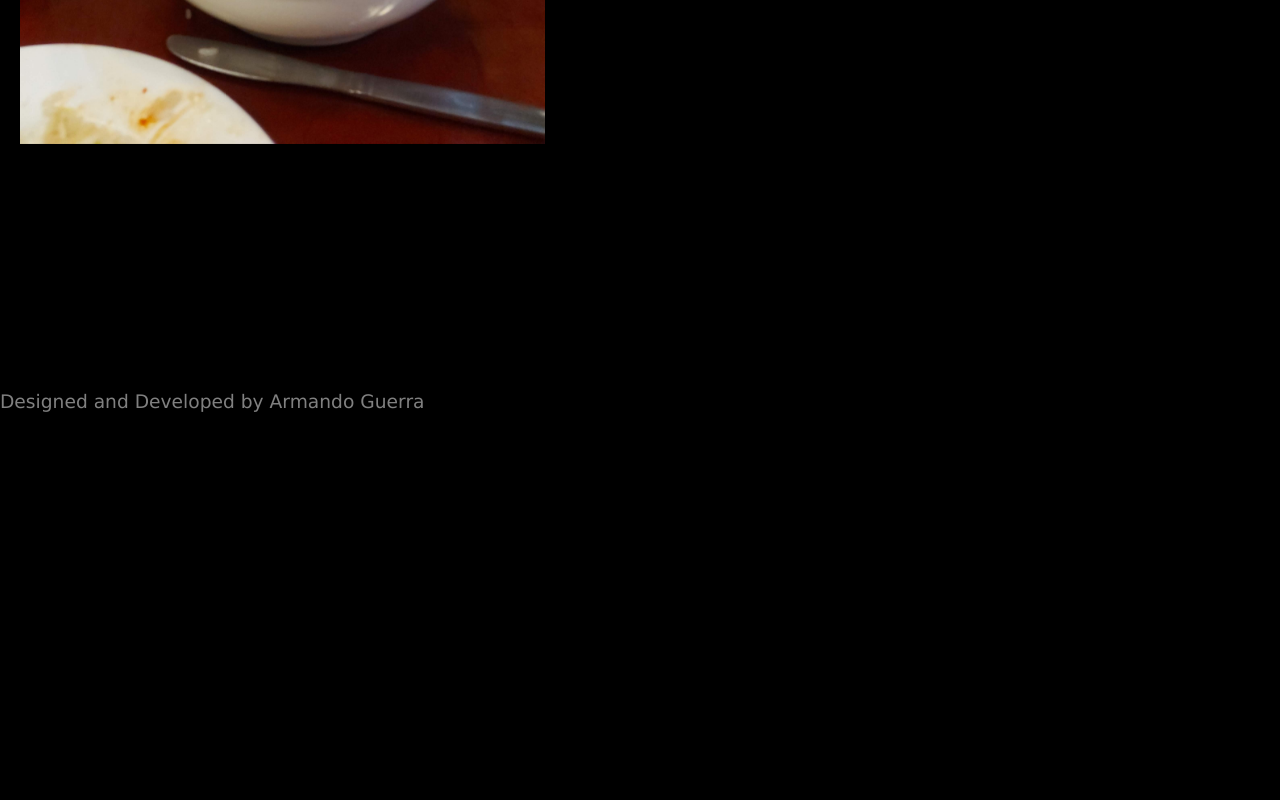
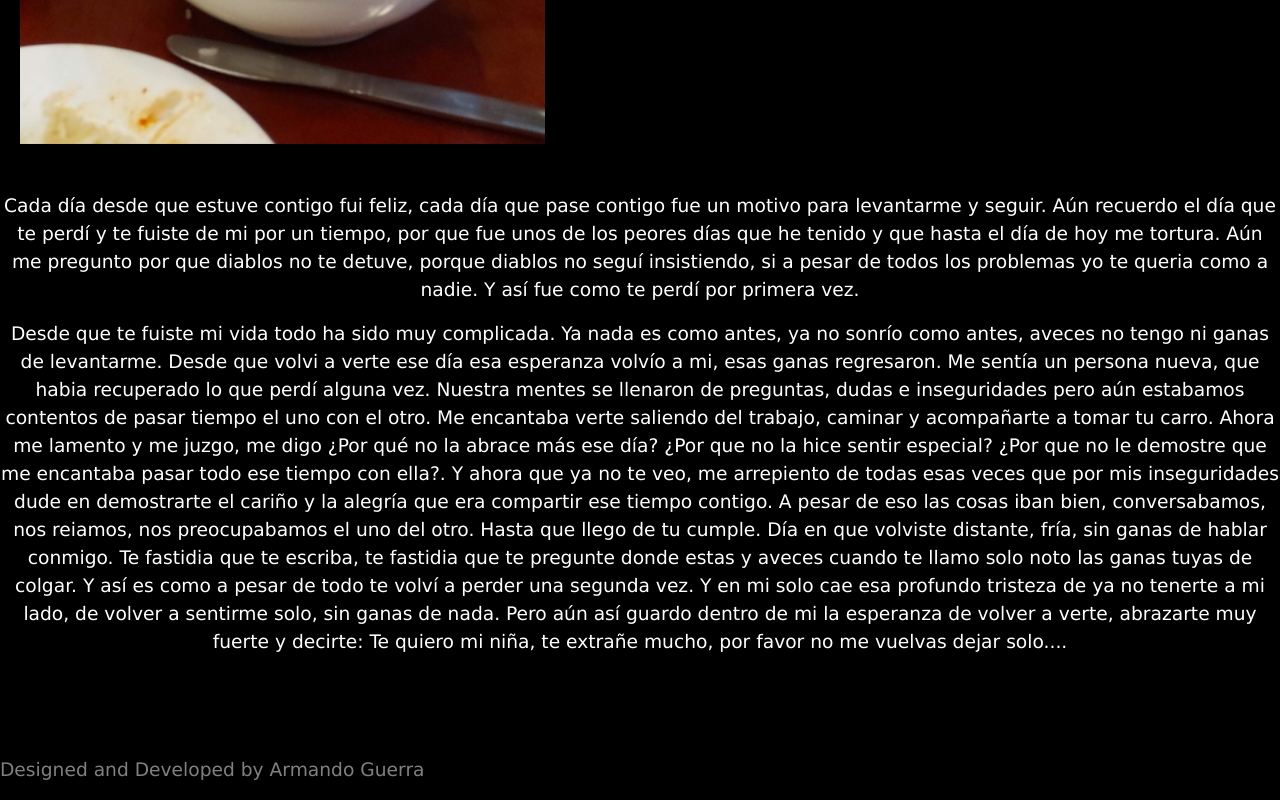
Before and after one commit to Aguerra2020/firstlove, a plain HTML site: page index.html in a window 1280 px wide. Shown: the part 8303-9103 px from the top of the page. Before the commit the page ends 8735 px from the top, so only its background shows below. Drawn offline with nearby package versions, Linux system fonts and the light colour scheme; a script that the page names is missing.

Commit message:
index.html

```diff
--- a/index.html
+++ b/index.html
@@ -434,10 +434,24 @@
     </div>
 </div>
 </div><br>
-
-
-
-<br><br><br><br><br><br></br>
+<center>
+    <p>
+        Cada día desde que estuve contigo fui feliz, cada día que pase contigo fue un motivo para levantarme y seguir.
+        Aún recuerdo el día que te perdí y te fuiste de mi por un tiempo, por que fue unos de los peores días que he tenido y que hasta el día de hoy me tortura.
+        Aún me pregunto por que diablos no te detuve, porque diablos no seguí insistiendo, si a pesar de todos los problemas yo te queria como a nadie. Y así fue como te perdí por primera vez.
+    </p>
+    <p>
+        Desde que te fuiste mi vida todo ha sido muy complicada. Ya nada es como antes, ya no sonrío como antes, aveces no tengo ni ganas de levantarme.
+        Desde que volvi a verte ese día esa esperanza volvío a mi, esas ganas regresaron. Me sentía un persona nueva, que habia recuperado lo que perdí alguna vez.
+        Nuestra mentes se llenaron de preguntas, dudas e inseguridades pero aún estabamos contentos de pasar tiempo el uno con el otro.
+        Me encantaba verte saliendo del trabajo, caminar y acompañarte a tomar tu carro. Ahora me lamento y me juzgo, me digo ¿Por qué no la abrace más ese día? ¿Por que no la hice sentir especial? ¿Por que no le demostre que me encantaba pasar todo ese tiempo con ella?.
+        Y ahora que ya no te veo, me arrepiento de todas esas veces que por mis inseguridades dude en demostrarte el cariño y la alegría que era compartir ese tiempo contigo.
+        A pesar de eso las cosas iban bien, conversabamos, nos reiamos, nos preocupabamos el uno del otro. Hasta que llego de tu cumple. Día en que volviste distante, fría, sin ganas de hablar conmigo.
+        Te fastidia que te escriba, te fastidia que te pregunte donde estas y aveces cuando te llamo solo noto las ganas tuyas de colgar.
+        Y así es como a pesar de todo te volví a perder una segunda vez. Y en mi solo cae esa profundo tristeza de ya no tenerte a mi lado, de volver a sentirme solo, sin ganas de nada. Pero aún así guardo dentro de mi la esperanza de volver a verte, abrazarte muy fuerte y decirte: Te quiero mi niña, te extrañe mucho, por favor no me vuelvas dejar solo....
+    </p>
+</center>
+<br><br></br>
 <footer class="mt-auto text-white-50">
     <p>Designed and Developed by Armando Guerra</p></a></p>
 </footer>
```
